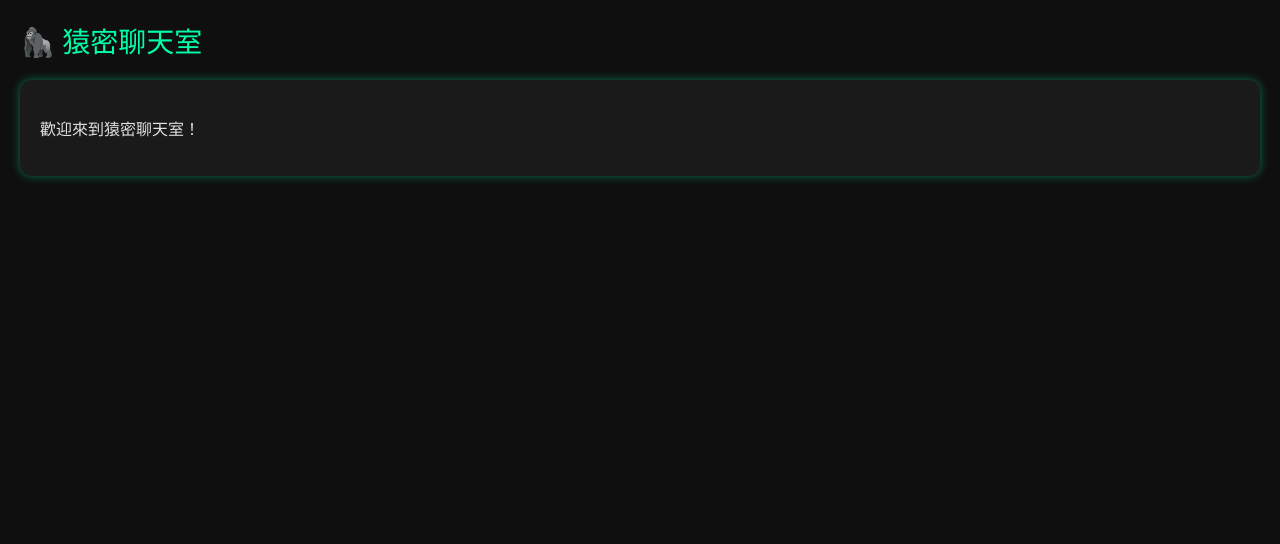
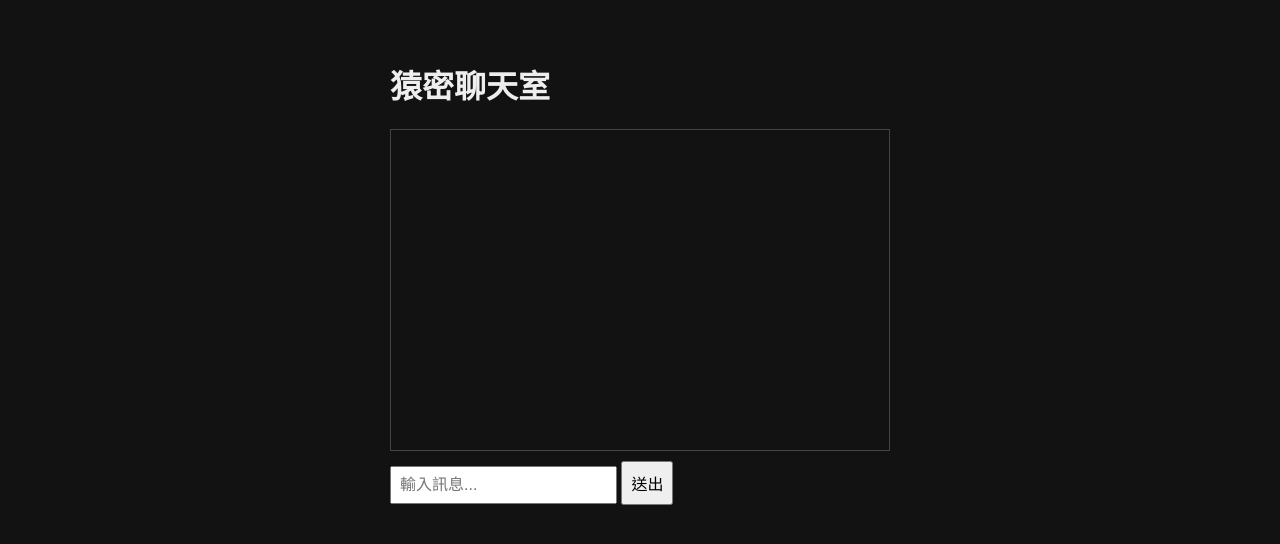
Before and after one commit to TOP88-top/chatsafe, a plain HTML site: page index.html in a window 1280 px wide. Drawn offline with Linux system fonts and the light colour scheme.

Commit message:
Add chatroom files

```diff
--- a/index.html
+++ b/index.html
@@ -1,14 +1,18 @@
 <!DOCTYPE html>
-<html>
+<html lang="zh-Hant">
 <head>
-  <meta charset="UTF-8">
-  <title>猿密聊天室</title>
-  <link rel="stylesheet" href="style.css">
+    <meta charset="UTF-8" />
+    <meta name="viewport" content="width=device-width, initial-scale=1.0" />
+    <title>猿密聊天室</title>
+    <link rel="stylesheet" href="style.css" />
 </head>
 <body>
-  <div class="logo">🦍 猿密聊天室</div>
-  <div id="chat-box">
-    <p>歡迎來到猿密聊天室！</p>
-  </div>
+    <div id="chat-container">
+        <h1>猿密聊天室</h1>
+        <div id="messages"></div>
+        <input type="text" id="input" placeholder="輸入訊息..." />
+        <button onclick="sendMessage()">送出</button>
+    </div>
+    <script src="script.js"></script>
 </body>
 </html>
--- /dev/null
+++ b/script.js
@@ -0,0 +1,11 @@
+const messages = document.getElementById('messages');
+const input = document.getElementById('input');
+
+function sendMessage() {
+    const text = input.value.trim();
+    if (!text) return;
+    const msg = document.createElement('div');
+    msg.textContent = text;
+    messages.appendChild(msg);
+    input.value = '';
+}
--- a/style.css
+++ b/style.css
@@ -1,18 +1,23 @@
 body {
-  background-color: #0f0f0f;
-  color: #e0e0e0;
-  font-family: 'Segoe UI', sans-serif;
-  margin: 0;
-  padding: 20px;
+    font-family: sans-serif;
+    background: #121212;
+    color: #eee;
+    display: flex;
+    justify-content: center;
+    padding: 2em;
 }
-.logo {
-  font-size: 28px;
-  color: #00ffaa;
-  margin-bottom: 20px;
+#chat-container {
+    width: 100%;
+    max-width: 500px;
 }
-#chat-box {
-  background: #1a1a1a;
-  padding: 20px;
-  border-radius: 12px;
-  box-shadow: 0 0 10px #00ffaa66;
+#messages {
+    border: 1px solid #444;
+    height: 300px;
+    overflow-y: auto;
+    margin-bottom: 10px;
+    padding: 10px;
 }
+input, button {
+    padding: 8px;
+    font-size: 1em;
+}
```
